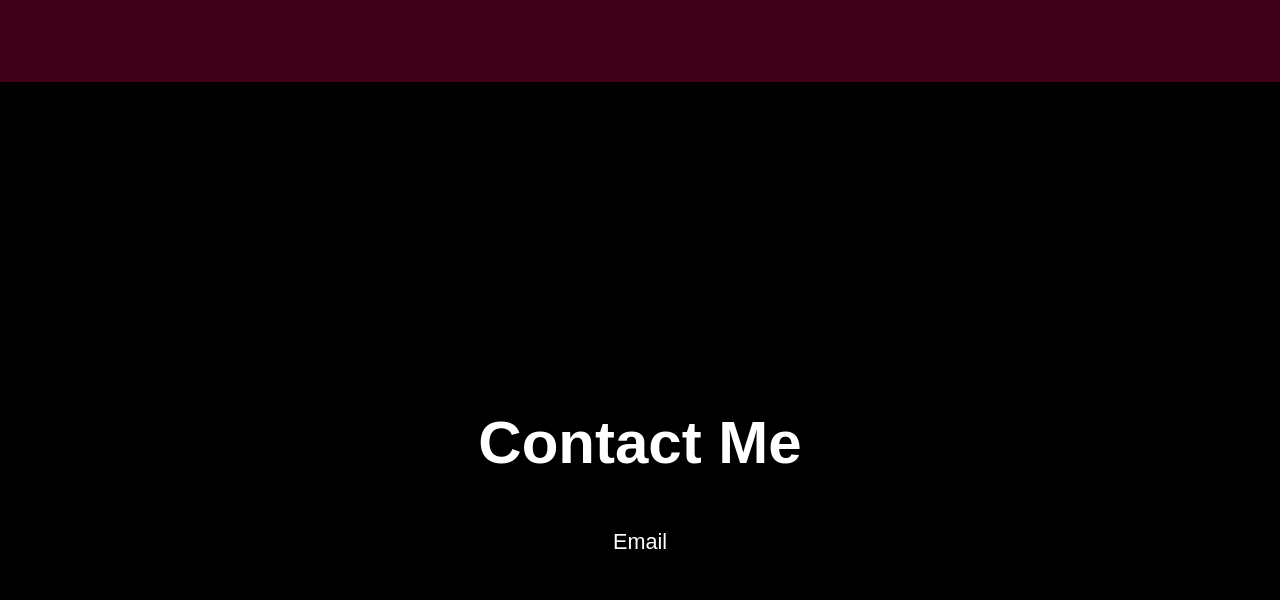
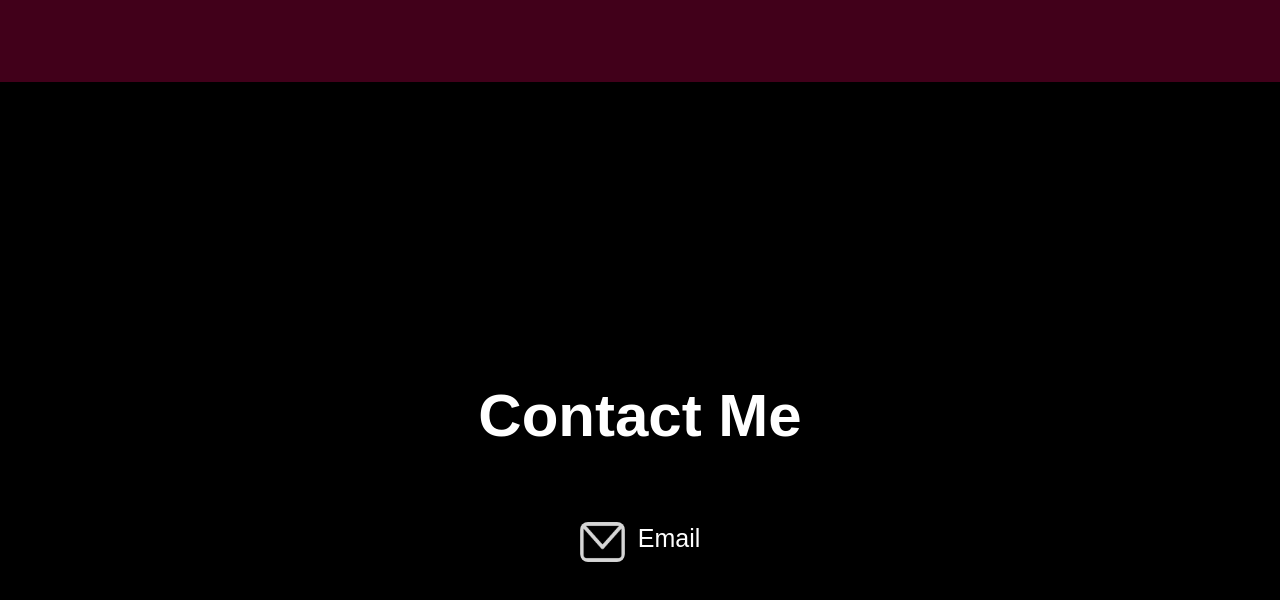
Before and after one commit to CMPT-276-SUMMER-2025/kian-athari.github.io, a plain HTML site: page docs/index.html in a window 1280 px wide. Shown: the part 3694-4294 px from the top of the page. Drawn offline with Linux system fonts and the light colour scheme.

Commit message:
Added email icon

```diff
--- a/docs/index.html
+++ b/docs/index.html
@@ -70,7 +70,9 @@
     <section id="contact">
       <h2 class="animate-in" style="font-size: 60px;">Contact Me</h2>
       <div class="social-links animate-in" style="transition-delay: 0.4s;">
-        <a href="mailto:kian.rm77@gmail.com" target="_blank" style="font-size: larger; color: #ffffff;">Email</a>
+        <img src="images/email.png" alt="Email" class="contact-icon" style="size-adjust: 20%">
+        <a href="mailto:kian.rm77@gmail.com" target="_blank" style="font-size: 25px; color: #ffffff;">Email</a>
+
     </div>
   </section>
 
--- a/docs/styles.css
+++ b/docs/styles.css
@@ -172,3 +172,17 @@ section:nth-child(even) {
 .social-links a:last-child {
     color: #777777;
 }
+
+.contact-icon {
+    width: 45px;
+    height: 40px;
+    vertical-align: middle;
+    margin-right: 8px;
+    filter: invert(1);
+    transition: all 0.3s ease;
+}
+
+.social-links a:hover .contact-icon {
+    transform: scale(1.1);
+    opacity: 0.8;
+}
```
Also changed, not shown: docs/images/email.png (added).
